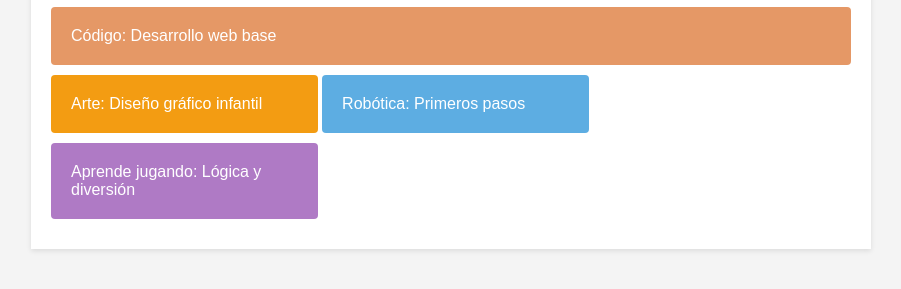
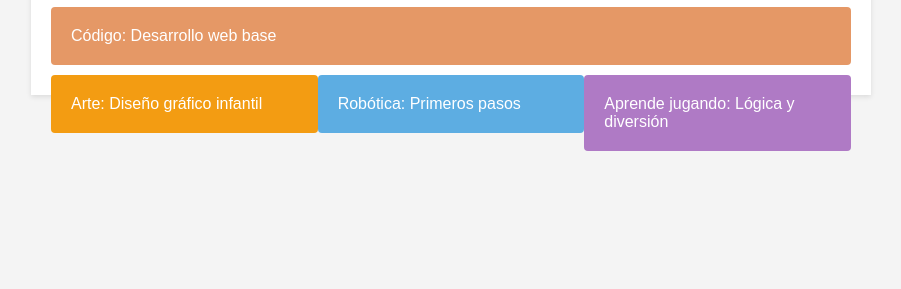
Before and after one commit to juanacr64/escuela, a plain HTML site: page index.html in a window 1280 px wide. Shown: the part 181-470 px from the top of the page, without its empty margins (189-1090 px from the left). Drawn offline with Linux system fonts and the light colour scheme.

Commit message:
estilos.css

```diff
--- a/css/estilos.css
+++ b/css/estilos.css
@@ -10,18 +10,22 @@ body {
     max-width: 100%;
     margin-left: auto;
     margin-right: auto;
-    background-color: #fff;
+    background-color: #ffffff;
     padding: 20px;
     box-shadow: 0 2px 5px rgba(0,0,0,0.1);
 }
+
 
 .box {
     padding: 20px;
     margin-bottom: 10px;
     border-radius: 4px;
-    color: #fff;
+    color: #ffffff;
     box-sizing: border-box;
+    display: inline-block;
+    width: 100%;
 }
+
 
 .c1 { background-color: #e06d53; }
 .c2 { background-color: #e59866; }
@@ -29,22 +33,25 @@ body {
 .c4 { background-color: #5dade2; }
 .c5 { background-color: #af7ac5; }
 
-/* 1. Estilo para móviles */
-.c1, .c2, .c3, .c4, .c5 {
-    width: 100%;
-    display: inline-block;
-}
-
-/* 2. Estilo para tabletas (más de 600px) */
 @media (min-width: 600px) {
     .c2, .c3, .c4, .c5 {
         width: 50%;
+        float: left;
     }
 }
 
-/* 3. Estilo para desktop (más de 800px) */
+
 @media (min-width: 800px) {
-    .c1 { width: 100%; }
-    .c2 { width: 100%; }
-    .c3, .c4, .c5 { width: 33.33%; }
+    .c1 {
+        width: 100%;
+        float: none;
+    }
+    .c2 {
+        width: 100%;
+        float: none;
+    }
+    .c3, .c4, .c5 {
+        width: 33.33%;
+        float: left;
+    }
 }
```
